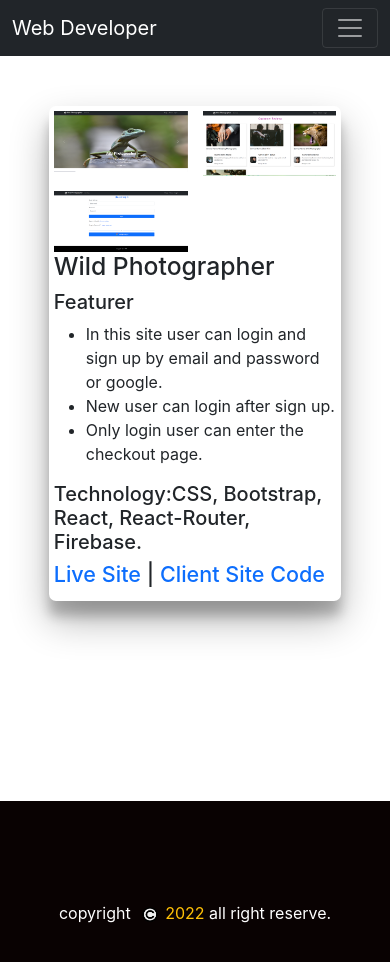
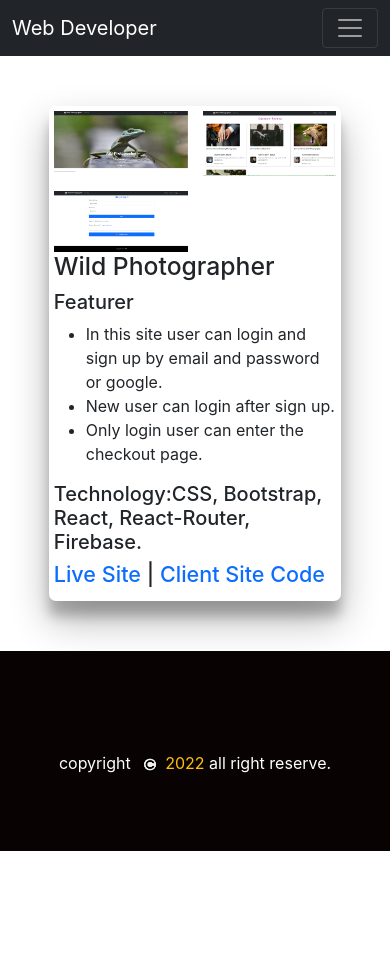
Before and after one commit to yaminhossen/my-portfolio, a React (Create React App) app: page /projectDetails3 in a window 390 px wide. Shown: the top 962 px of the page. After the commit the page ends 851 px from the top, so only its background shows below. Built offline with nearby package versions, Linux system fonts and the light colour scheme.

Commit message:
make responsive

```diff
--- a/src/Components/Footer/Footer.css
+++ b/src/Components/Footer/Footer.css
@@ -3,7 +3,7 @@
     height: 200px;
     padding-top: 100px;
     color: white;
-    margin-top: 200px;
+    margin-top: 00px;
 }
 
 .footer img {
```
